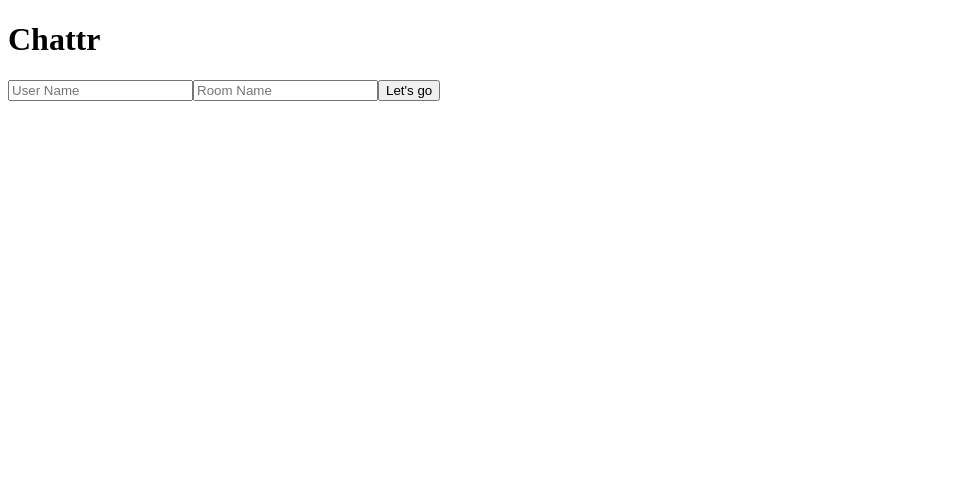
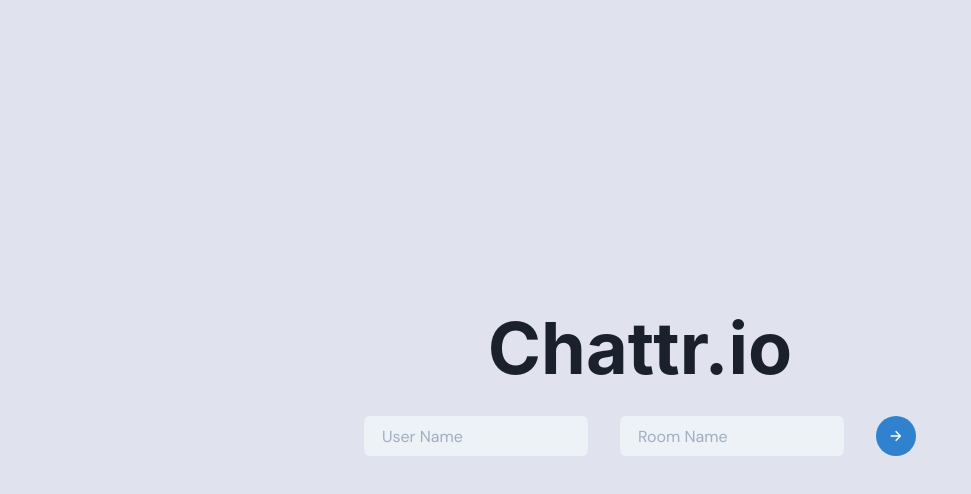
Before and after one commit to AkileshRao/chat-client, a React (Create React App) app: page / in a window 1280 px wide. Shown: the top 494 px of the page, without its empty margins (0-971 px from the left). Built offline with nearby package versions, Linux system fonts and the light colour scheme; no server answers.

Commit message:
Chakra changes

```diff
--- a/package.json
+++ b/package.json
@@ -3,11 +3,16 @@
   "version": "0.1.0",
   "private": true,
   "dependencies": {
+    "@chakra-ui/react": "^1.1.5",
+    "@emotion/react": "^11.1.4",
+    "@emotion/styled": "^11.0.0",
     "@testing-library/jest-dom": "^5.11.4",
     "@testing-library/react": "^11.1.0",
     "@testing-library/user-event": "^12.1.10",
+    "framer-motion": "^3.2.1",
     "react": "^17.0.1",
     "react-dom": "^17.0.1",
+    "react-icons": "^4.1.0",
     "react-router-dom": "^5.2.0",
     "react-scripts": "4.0.1",
     "socket.io-client": "^3.1.0",
--- /dev/null
+++ b/src/App.css
@@ -0,0 +1,7 @@
+@import url('https://fonts.googleapis.com/css2?family=DM+Sans:wght@400;500;700&display=swap');
+
+.App{
+    font-family: 'DM Sans';
+    height: 100vh;
+    background: #E0E3EE;
+}
--- a/src/App.js
+++ b/src/App.js
@@ -1,18 +1,25 @@
 import { BrowserRouter as Router, Route } from 'react-router-dom'
 import Login from './components/Login/Login'
 import Chat from './components/Chat/Chat'
+import { SocketProvider } from './socketContext'
 import { MainProvider } from './mainContext'
+import './App.css'
+import { ChakraProvider, Flex } from "@chakra-ui/react"
 
 function App() {
   return (
+    <ChakraProvider>
       <MainProvider>
-      <div className="App">
+        <SocketProvider>
+          <Flex className="App" align='center' justifyContent='center'>
             <Router>
               <Route exact path='/' component={Login} />
               <Route path='/chat' component={Chat} />
             </Router>
-      </div>
+          </Flex>
+        </SocketProvider>
       </MainProvider>
+    </ChakraProvider>
   );
 }
 
--- a/src/components/Chat/Chat.js
+++ b/src/components/Chat/Chat.js
@@ -1,52 +1,71 @@
 import React, { useContext, useEffect, useState } from 'react'
 import { useHistory } from 'react-router-dom'
 import { MainContext } from '../../mainContext'
-import io from 'socket.io-client'
-
-let socket;
-const ENDPOINT = 'http://localhost:5000';
+import { SocketContext } from '../../socketContext'
+import { Box, Flex, Heading, IconButton, Input, Text } from "@chakra-ui/react"
+import { FiLogOut } from 'react-icons/fi'
+import { BiMessageDetail } from 'react-icons/bi'
 
 const Chat = () => {
-    const { name, room } = useContext(MainContext)
+    const { name, room, setName, setRoom } = useContext(MainContext)
+    const socket = useContext(SocketContext)
     const [message, setMessage] = useState('')
     const [messages, setMessages] = useState([])
     const history = useHistory()
 
+    //Checks to see if there's a user present
+    useEffect(() => { if (!name) history.push('/') }, [])
+
     useEffect(() => {
-        if (!name) {
-            return history.push('/')
-        }
-        socket = io(ENDPOINT, { transports: ['websocket', 'polling'] })
-
-        socket.emit('login', { name, room }, error => {
-            if (error) console.log(error);
-        })
-
         socket.on("notification", notif => {
             console.log(notif);
         })
 
         socket.on("message", msg => {
-            console.log(msg);
-            setMessages([...messages, msg])
+            setMessages(messages => [...messages, msg]);
         })
 
+        socket.on("users", users => {
+            console.log(users);
+        })
     }, [])
+
 
     const handleSendMessage = () => {
         socket.emit('sendMessage', message, () => setMessage(''))
     }
 
+    const logout = () => {
+        setName(''); setRoom('');
+        history.push('/')
+    }
+
     return (
-        <div>
+        <Flex className='room' flexDirection='column' width={{ base: "80%", md: '575px' }}>
+            <Heading as='h1' bg='white' p='1rem'>
+                <Flex alignItems='center' justifyContent='space-between'>
+                    {room}
+                    <IconButton icon={<FiLogOut />} onClick={logout} colorScheme='red' />
+                </Flex>
+            </Heading>
+            <Flex className='messages' minHeight='400px' bg='#EAEAEA' justifyContent='center' alignItems='center'>
+                {messages.length > 0 ?
+                    messages.map((msg, i) =>
+                        (<p key={i}>{msg.text} by {msg.user}</p>)
+                    )
+                    :
+                    <Flex alignItems='center' bg='#EAEAEA' opacity='.2'>
+                        <BiMessageDetail fontSize='3rem' />
+                        <Text ml='2' fontSize='4xl' fontWeight='500'>No messages</Text>
+                    </Flex>
+                }
+
+            </Flex>
             <div>
-                {messages.map((msg, i) =>
-                    (<p key={i}>{msg.text} by {msg.user}</p>)
-                )}
+                <input type="text" placeholder='Enter Message' value={message} onChange={e => setMessage(e.target.value)} />
+                <button onClick={handleSendMessage}>Send</button>
             </div>
-            <input type="text" placeholder='Enter Message' value={message} onChange={e => setMessage(e.target.value)} />
-            <button onClick={handleSendMessage}>Send</button>
-        </div>
+        </Flex>
     )
 }
 
--- a/src/components/Login/Login.js
+++ b/src/components/Login/Login.js
@@ -1,24 +1,35 @@
 import React, { useContext, useState, useEffect } from 'react'
 import { useHistory } from 'react-router-dom'
 import { MainContext } from '../../mainContext'
-
+import { SocketContext } from '../../socketContext'
+import { Flex, Heading, IconButton, Input } from "@chakra-ui/react"
+import { RiArrowRightLine } from "react-icons/ri"
 
 const Login = () => {
+    const socket = useContext(SocketContext)
+    const { name, setName, room, setRoom } = useContext(MainContext)
     const history = useHistory()
-    const { name, room, setName, setRoom } = useContext(MainContext)
 
+    //Checks to see if there's a user already present
+    useEffect(() => { if (name) history.push('/chat') }, [])
+
+    //Emits the login event and if successful redirects to chat and saves user data
     const handleClick = () => {
-        setName(name); setRoom(room);
-        history.push('/chat')
+        socket.emit('login', { name, room }, error => {
+            if (error) return console.log(error);
+            history.push('/chat')
+        })
     }
 
     return (
-        <div>
-            <h1>Chattr</h1>
-            <input type="text" placeholder='User Name' value={name} onChange={e => setName(e.target.value)} />
-            <input type="text" placeholder='Room Name' value={room} onChange={e => setRoom(e.target.value)} />
-            <button onClick={handleClick}>Let's go</button>
-        </div>
+        <Flex className='login' flexDirection='column' mb='8'>
+            <Heading as="h1" size="4xl" textAlign='center' mb='8'>Chattr.io</Heading>
+            <Flex className="form" gap='1rem' flexDirection={{ base: "column", md: "row" }}>
+                <Input variant='filled' mr={{ base: "0", md: "4" }} mb={{ base: "4", md: "0" }} type="text" placeholder='User Name' value={name} onChange={e => setName(e.target.value)} />
+                <Input variant='filled' mr={{ base: "0", md: "4" }} mb={{ base: "4", md: "0" }} type="text" placeholder='Room Name' value={room} onChange={e => setRoom(e.target.value)} />
+                <IconButton colorScheme='blue' isRound='true' icon={<RiArrowRightLine />} onClick={handleClick}></IconButton>
+            </Flex>
+        </Flex>
     )
 }
 
--- /dev/null
+++ b/src/socketContext.js
@@ -0,0 +1,16 @@
+import React from 'react'
+import io from 'socket.io-client'
+
+const SocketContext = React.createContext()
+
+const SocketProvider = ({ children }) => {
+    const ENDPOINT = 'http://localhost:5000';
+    const socket = io(ENDPOINT, { transports: ['websocket', 'polling'] })
+    return (
+        <SocketContext.Provider value={socket}>
+            {children}
+        </SocketContext.Provider>
+    )
+}
+
+export { SocketContext, SocketProvider }
```
Also changed, not shown: 2 other files (tests, documents, lock files or other folders). Lines whose indentation alone changed are shown as unchanged.
